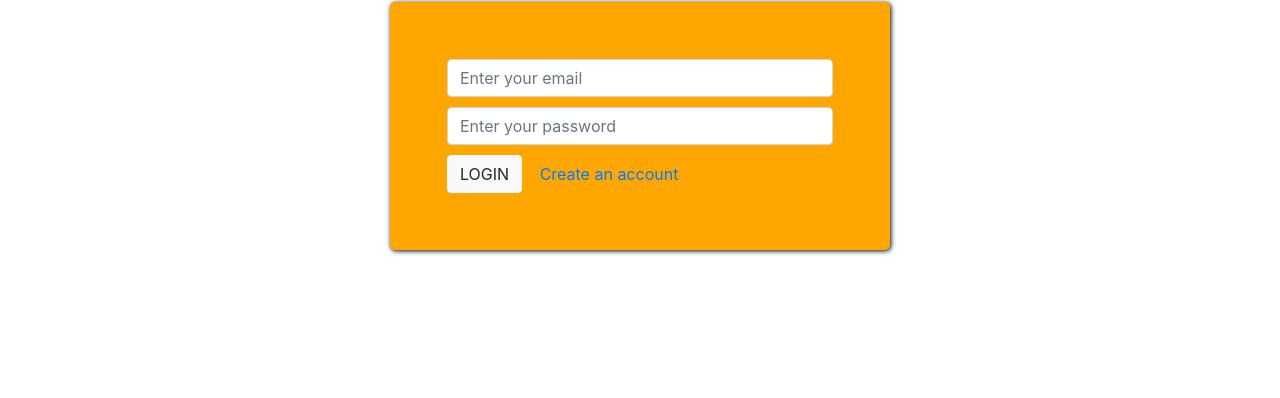
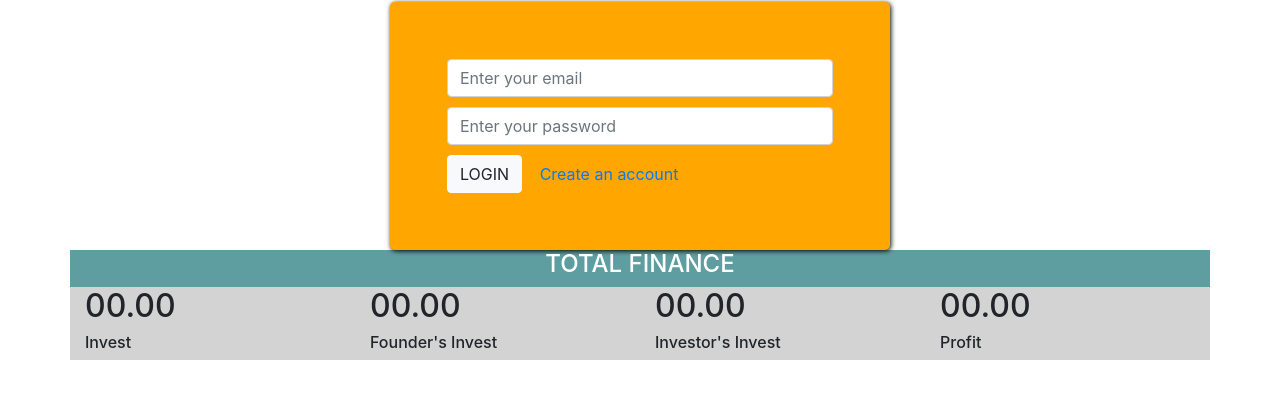
Before and after one commit to MdGolamJakaria/youthmartbd-finance, a plain HTML site: page index.html in a window 1280 px wide. Shown: the part 198-596 px from the top of the page. Drawn offline with nearby package versions, Linux system fonts and the light colour scheme.

Commit message:
html done

```diff
--- a/css/style.css
+++ b/css/style.css
@@ -61,3 +61,14 @@ header img{
 						margin-bottom: 10px;
 						display: block;
 	}
+
+    /*----------total finance section-------------*/
+
+    .finance-header{
+        text-transform: uppercase;
+        background-color: cadetblue;
+        color: white;
+    }
+    .amounts-section{
+        background-color: lightgray;
+    }
--- a/index.html
+++ b/index.html
@@ -89,6 +89,39 @@
 
         </div>
     <!--------End sign-up-from---------->
+    <div class="container">
+        <div class="row finance-header">
+            <div class=" col-12 d-flex justify-content-center align-items-center">
+            <h4>Total finance</h4>
+            </div>
+        </div>
+        <div class="row amounts-section">
+            <div class="col-3">
+                <div class="total invest">
+                    <h2><span id="invest-amount">00.00</span></h2>
+                    <h6>Invest</h6>
+                </div>
+            </div>
+            <div class="col-3">
+                <div class="total founder-invest">
+                    <h2><span id="founder-amount">00.00</span></h2>
+                    <h6>Founder's Invest</h6>
+                </div>
+            </div>
+            <div class="col-3">
+                <div class="total investor-invest">
+                    <h2><span id="investor-amount">00.00</span></h2>
+                    <h6>Investor's Invest</h6>
+                </div>
+            </div>
+            <div class="col-3">
+                <div class="total profit">
+                    <h2><span id="profit-amount">00.00</span></h2>
+                    <h6>Profit</h6>
+                </div>
+            </div>
+        </div>
+    </div>
     </main>
     <footer>
 
```
